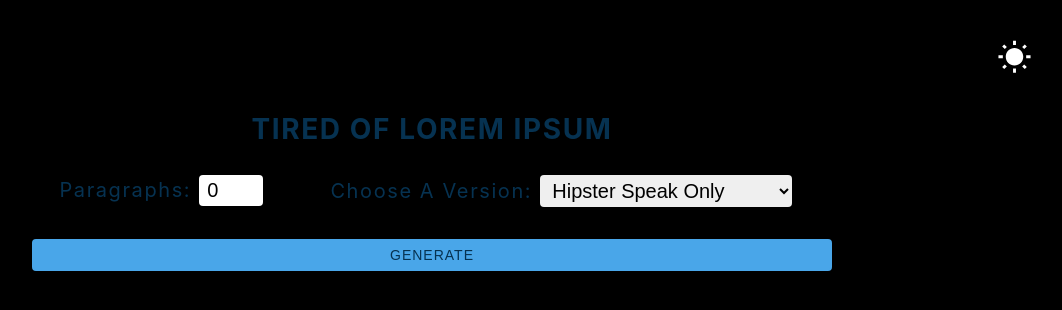
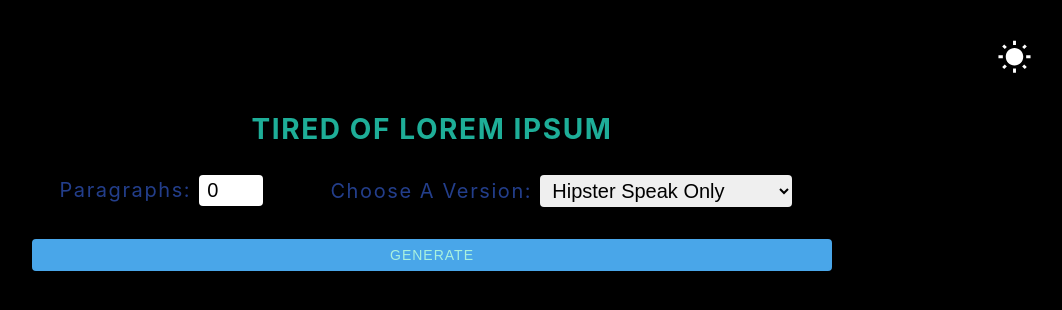
Before and after one commit to stephin007/lorem-ipsum, a React (Create React App) app: page / in a window 1280 px wide. Shown: the top 310 px of the page, without its empty margins (208-1270 px from the left). Built offline with nearby package versions, Linux system fonts and the light colour scheme.

Commit message:
darkMode fixed :hammer:

```diff
--- a/src/App.js
+++ b/src/App.js
@@ -55,13 +55,14 @@ function App() {
             />
           </ThemeIcons>
           <section className="section-center" style={{ marginTop: 10 }}>
-            <h3>tired of lorem ipsum</h3>
+            <h3 style={{ color: "#1eae98" }}>tired of lorem ipsum</h3>
             <form className="lorem-form" onSubmit={handleSubmit}>
               <div className="cont">
                 <span className="grid-1">
                   <label
                     htmlFor="amount"
                     className="responsive-text lorem-type"
+                    style={{ color: "#233e8b" }}
                   >
                     paragraphs:
                   </label>
@@ -75,7 +76,11 @@ function App() {
                   />
                 </span>
                 <span className="grid-2">
-                  <label htmlFor="type" className="responsive-text lorem-type">
+                  <label
+                    htmlFor="type"
+                    className="responsive-text lorem-type"
+                    style={{ color: "#233e8b" }}
+                  >
                     Choose a version:
                   </label>
                   <select
@@ -90,7 +95,12 @@ function App() {
                     </option>
                   </select>
                 </span>
-                <button className="grid-3 btn">generate</button>
+                <button
+                  className="grid-3 btn"
+                  style={{ color: "#a9f1df", fontWeight: 500 }}
+                >
+                  generate
+                </button>
               </div>
             </form>
             {showLoading ? (
@@ -98,7 +108,11 @@ function App() {
             ) : (
               <article className="lorem-text">
                 {text.map((item, index) => {
-                  return <p key={index}>{item}</p>;
+                  return (
+                    <p key={index} style={{ color: "#a9f1df" }}>
+                      {item}
+                    </p>
+                  );
                 })}
               </article>
             )}
--- a/src/DarkStyles/DarkStyle.css
+++ b/src/DarkStyles/DarkStyle.css
@@ -2,6 +2,7 @@
   background-color: black;
   padding: 10px;
   height: 100vh;
+  overflow-y: scroll;
   transition: all 0.25s linear;
 }
 
@@ -10,4 +11,5 @@
   padding: 10px;
   height: 100vh;
   transition: all 0.25s linear;
+  overflow-y: scroll;
 }
```
